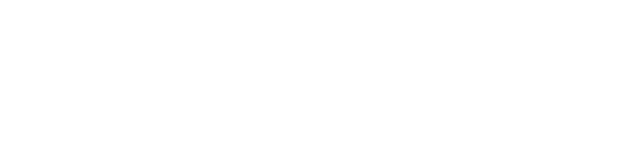
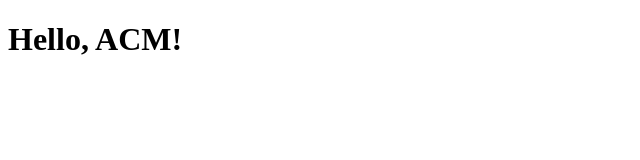
Before and after one commit to Ludwickmd/FEU-MADRID, a plain HTML site: page index.html in a window 1280 px wide. Shown: the whole page, without its empty margins (0-640 px from the left). Drawn offline with Linux system fonts and the light colour scheme.

Commit message:
Addded Hello, ACM to body.

```diff
--- a/index.html
+++ b/index.html
@@ -9,7 +9,7 @@
 </head>
 
 <body>
-
+    <h1>Hello, ACM! </h1>
 </body>
 
 </html>
```
